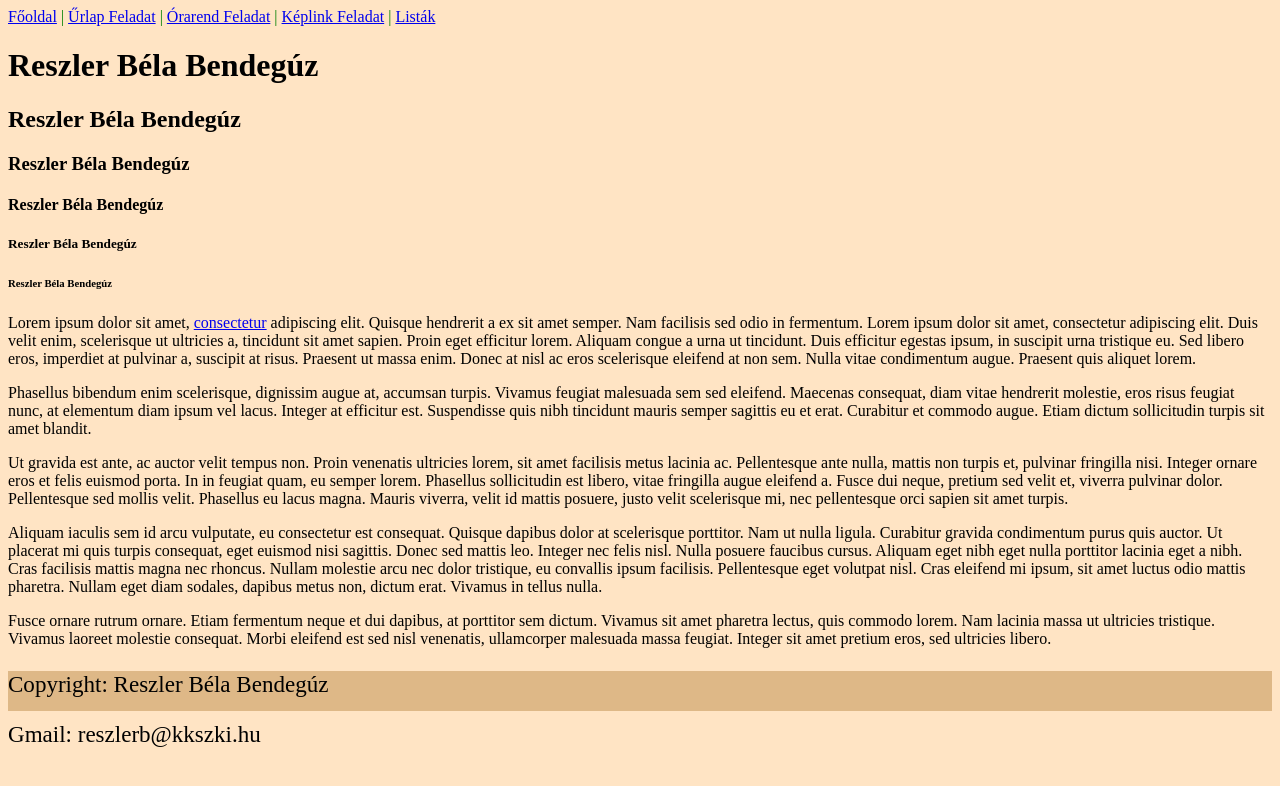
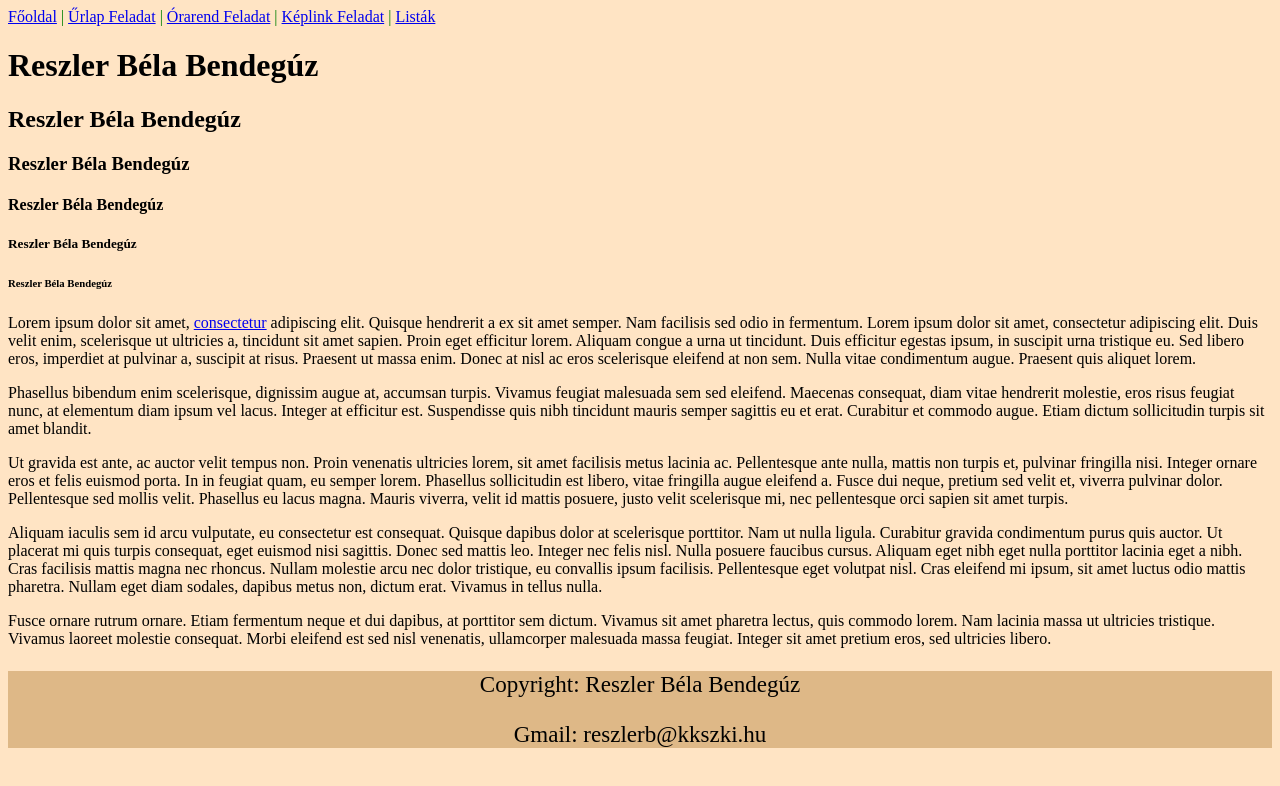
Before and after one commit to Bendeguz609/web, a plain HTML site: page index.html in a window 1280 px wide. Drawn offline with Linux system fonts and the light colour scheme.

Commit message:
work pls

```diff
--- a/style.css
+++ b/style.css
@@ -7,10 +7,9 @@ nav{
 }
 #Copyright{
     width: 100%;
-    height: 40px;
     color: black;
     background-color: burlywood;
     font-size: 120%;
     font-family: 'Times New Roman', Times, serif;
-    word-spacing: 0;
+    text-align: center;
 }
```
